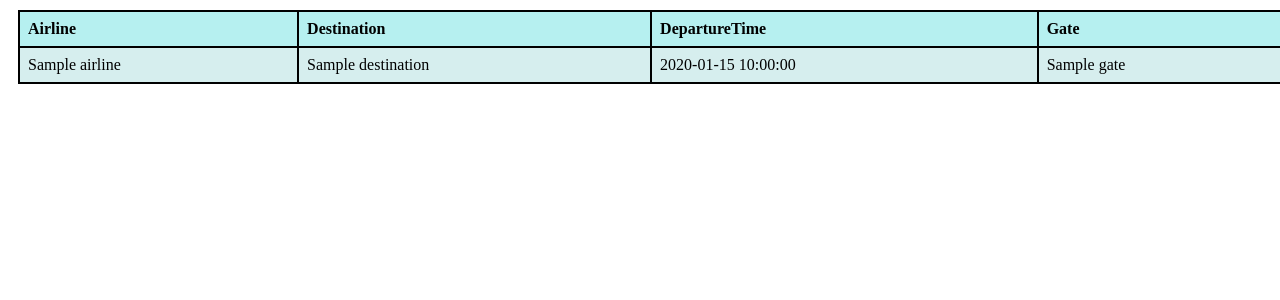
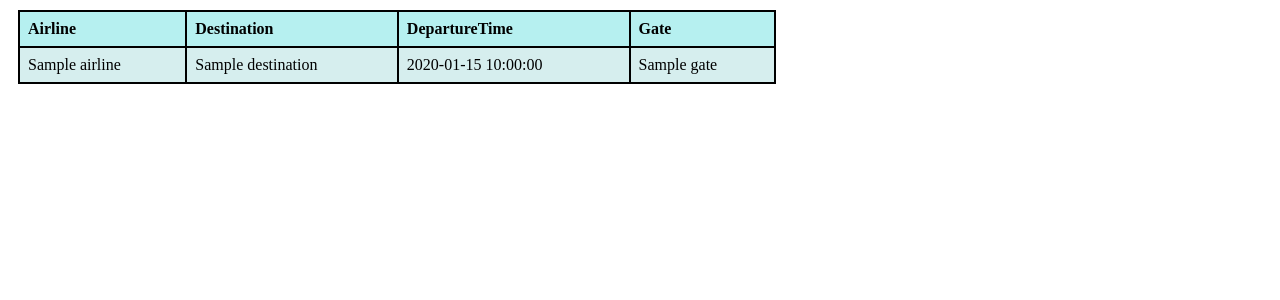
Before and after one commit to schofield-r/leftwich-coding-day, a Python web app: template templates/index.html in a window 1280 px wide. Shown: the top 300 px of the page. Run offline with Jinja, Linux system fonts and the light colour scheme; the template is opened without the code that fills it: most values are stand-ins (such as "Sample title", 1, 10 or a date in 2020).

Commit message:
file name change and tbale width

```diff
--- a/templates/index.html
+++ b/templates/index.html
@@ -10,7 +10,7 @@
     </head>
     <body>
         <!-- TABLE -->
-        <table style="width: 100%">
+        <table style="width: 60%">
             <tr>
                 <th>Airline</th>
                 <th>Destination</th>
```
Also changed, not shown: pets-example/app.py (renamed from pets example/app.py), pets-example/static/styles.css (renamed from pets example/static/styles.css), pets-example/templates/index.html (renamed from pets example/templates/index.html).
